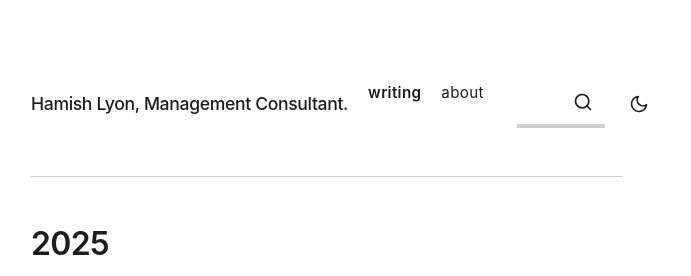
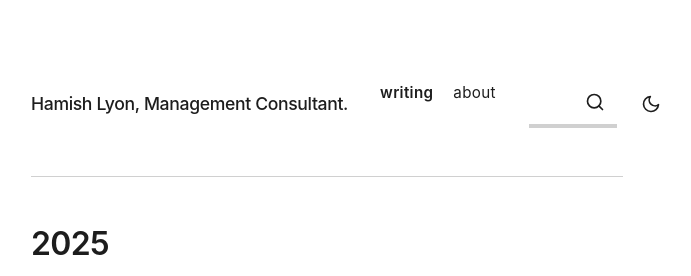
Before and after one commit to HamishFrostLyon/hamishfrostlyon.github.io, a Jekyll site: the page built from writing.html, in a window 1280 px wide. Shown: the top 276 px of the page, without its empty margins (313-1004 px from the left). Built offline with Jekyll 4.4.1, drawn with Linux system fonts in a browser that asks for light colours.

Commit message:
Fundamental header redesign: simplify structure and layout
- Remove unnecessary nested div wrappers (header-left, header-right)
- Flatten HTML structure to direct children of header
- Replace complex nested flexbox with single clean flex rule
- Eliminate competing layout rules and multiple gap values
- Create simple, maintainable single-line header layout

```diff
--- a/_includes/header.html
+++ b/_includes/header.html
@@ -1,8 +1,5 @@
 <header>
-    <div class="header-left">
     <h1><a href="{{ site.baseurl }}/writing">{{ site.title }}, {{ site.tagline }}.</a></h1>
-    </div>
-    <div class="header-right">
     <nav id="navigation" role="navigation" aria-label="Main navigation">
         <a href="{{ site.baseurl }}/writing" {% if page.url == "/writing/" %}class="active" aria-current="page"{% endif %}>writing</a>
         <a href="{{ site.baseurl }}/about" {% if page.url == "/about/" %}class="active" aria-current="page"{% endif %}>about</a>
@@ -11,5 +8,4 @@
         {% include search.html %}
         {% include theme-toggle.html %}
     </div>
-    </div>
 </header>
--- a/_sass/_layout.scss
+++ b/_sass/_layout.scss
@@ -13,33 +13,31 @@
 }
 
 header {
-    @include flex-between;
-    flex-wrap: nowrap;
+    display: flex;
     align-items: center;
-    gap: $spacing-unit;
+    justify-content: space-between;
+    gap: 1rem;
     padding: 1.5rem 0 2rem 0;
     border-bottom: 1px solid var(--border-color);
     margin-bottom: 2rem;
-    width: 100%;
 
     @include respond-to('tablet') {
         padding: 2rem 0 2.5rem 0;
         margin-bottom: 2.5rem;
+        gap: 1.5rem;
     }
 
     @include respond-to('desktop') {
         padding: 2.5rem 0 3rem 0;
         margin-bottom: 3rem;
+        gap: 2rem;
     }
-}
-
-.header-left {
-    flex-shrink: 0;
 
     h1 {
         font-size: 1.1rem;
         font-weight: 500;
         margin: 0;
+        flex-shrink: 0;
 
         a {
             color: var(--text-color);
@@ -48,22 +46,9 @@
     }
 }
 
-.header-right {
-    @include flex-start;
+nav {
+    display: flex;
     align-items: center;
-    gap: 1rem;
-
-    @include respond-to('tablet') {
-        gap: 1.5rem;
-    }
-
-    @include respond-to('desktop') {
-        gap: 2rem;
-    }
-}
-
-nav {
-    @include flex-start;
     gap: $spacing-unit;
 
     a {
@@ -74,12 +59,6 @@
 
         &:hover {
             opacity: 0.7;
-            text-decoration: none !important;
-            color: var(--text-color) !important;
-        }
-
-        &:visited {
-            color: var(--text-color) !important;
         }
 
         &.active {
@@ -89,9 +68,9 @@
 }
 
 .header-actions {
-    @include flex-start;
+    display: flex;
+    align-items: center;
     gap: 0.75rem;
-    position: relative;
     flex-shrink: 0;
 }
 
```
Lines whose indentation alone changed are shown as unchanged.
